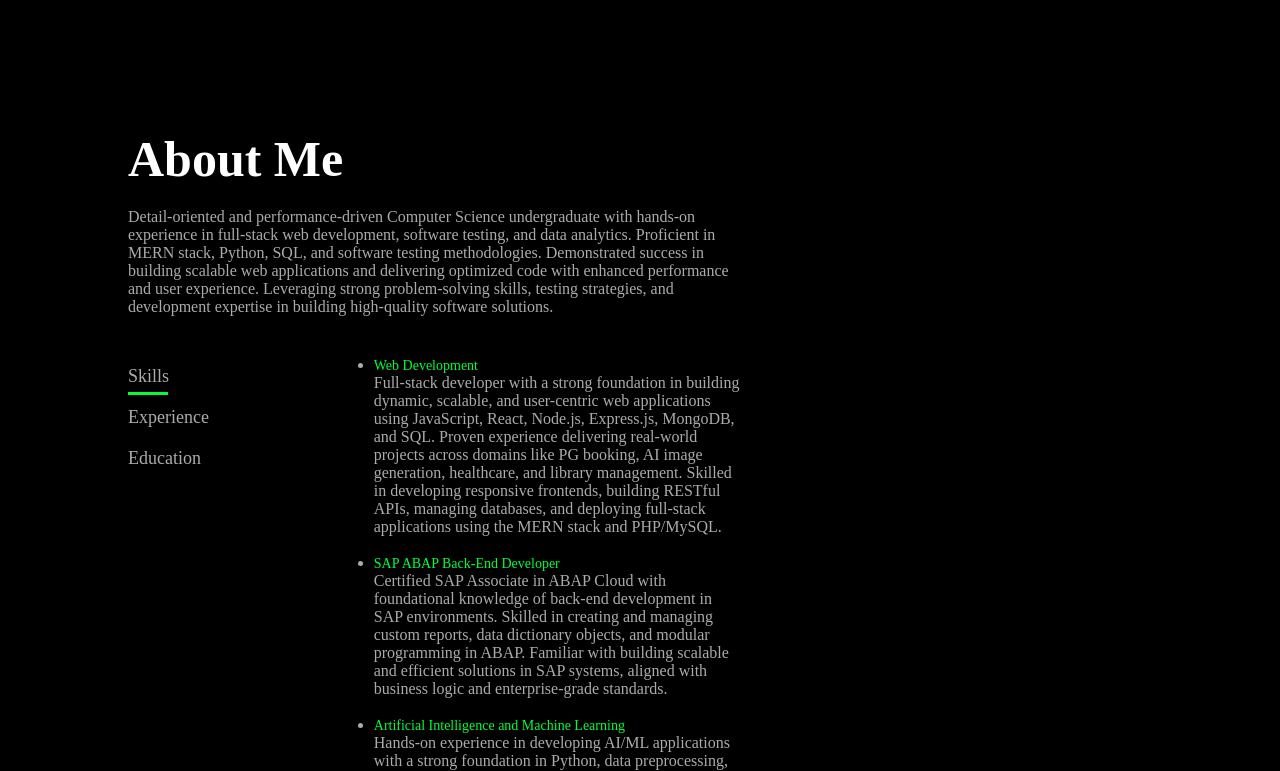
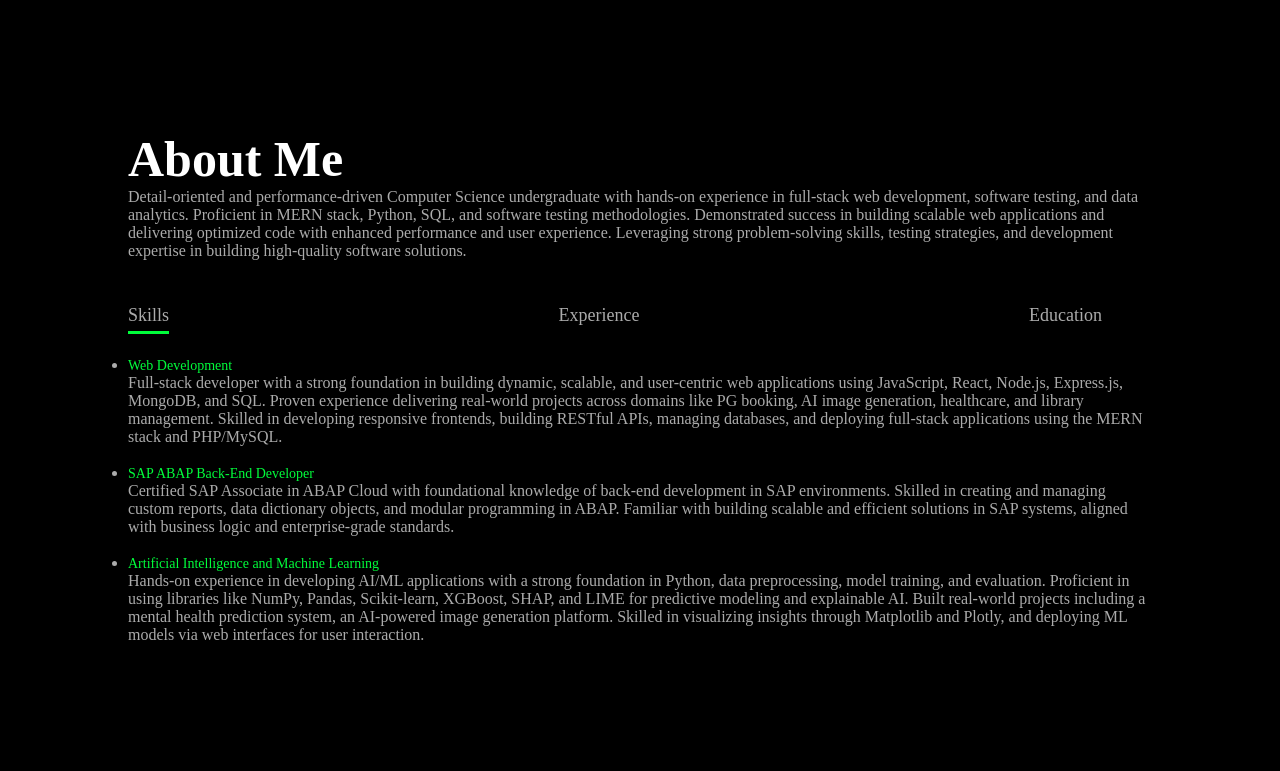
Before and after one commit to Sazeous10/Portfolio, a plain HTML site: page index.html in a window 1280 px wide. Shown: the part 760-1531 px from the top of the page. Drawn offline with Linux system fonts and the light colour scheme.

Commit message:
Update style.css

```diff
--- a/style.css
+++ b/style.css
@@ -115,24 +115,20 @@ nav ul li a:hover::after{
     size: 400px;
     border-radius: 15px;
 }
-.about-col-2{
-    flex-basis: 60%;
-}
-.about-col-2 p{
-    margin-top: 20px;
-}
+
 .row2{
     display: flex;
+    flex-direction: column;
     justify-content: space-between;
     flex-wrap: wrap;
     margin-top: 30px;
 }
 
 .about-col-21{
-    flex-basis: 20%;
+    flex-basis: 50%;
 }
 .about-col-22{
-    flex-basis: 60%;
+    flex-basis: 50%;
 }
 .sub-title{
     font-size: 50px;
@@ -140,8 +136,9 @@ nav ul li a:hover::after{
     color: #fff;
 }
 .tab-titles{
-    display: block;
+    display: flex;
     margin-top: 15px;
+    justify-content: space-between;
 }
 .tab-links{
     margin-right: 50px;
@@ -162,7 +159,7 @@ nav ul li a:hover::after{
     transition: 0.5s;
 }
 .tab-links.active-link::after{
-    width: 50%;
+    width: 100%;
 }
 .tab-contents{
     list-style: none;
@@ -261,8 +258,8 @@ nav ul li a:hover::after{
     height: 400px;
 }
 .layer{
-    width: 0;
-    height: 100%;
+    width: 100%;
+    height: 0%;
     background: linear-gradient(rgba(0,0,0,0.6), rgb(0, 253, 59));
     border-radius: 10px;
     position: absolute;
@@ -273,10 +270,9 @@ nav ul li a:hover::after{
     align-items: center;
     justify-content: center;
     flex-direction: column;
-    padding: 40px 0;
     text-align: center;
     font-size: 14px;
-    transition: width 0.5s;
+    transition: height 0.5s;
 }
 .layer h3{
     font-weight: 500;
@@ -298,7 +294,7 @@ nav ul li a:hover::after{
     transform: scale(1.1);
 }
 .work:hover .layer{
-    width: 100%;
+    height: 100%;
 }
 .btn{
     display: block;
```
